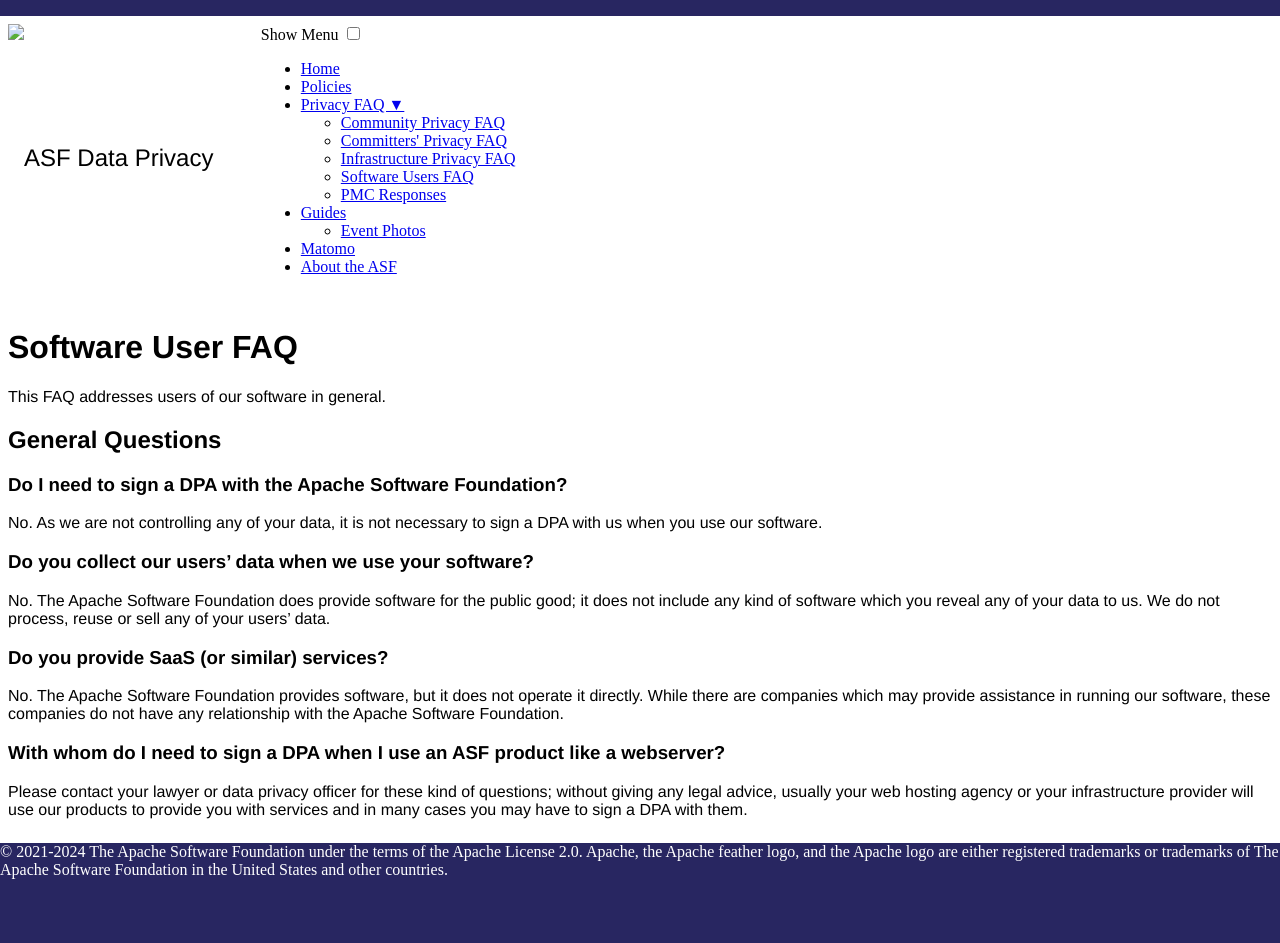
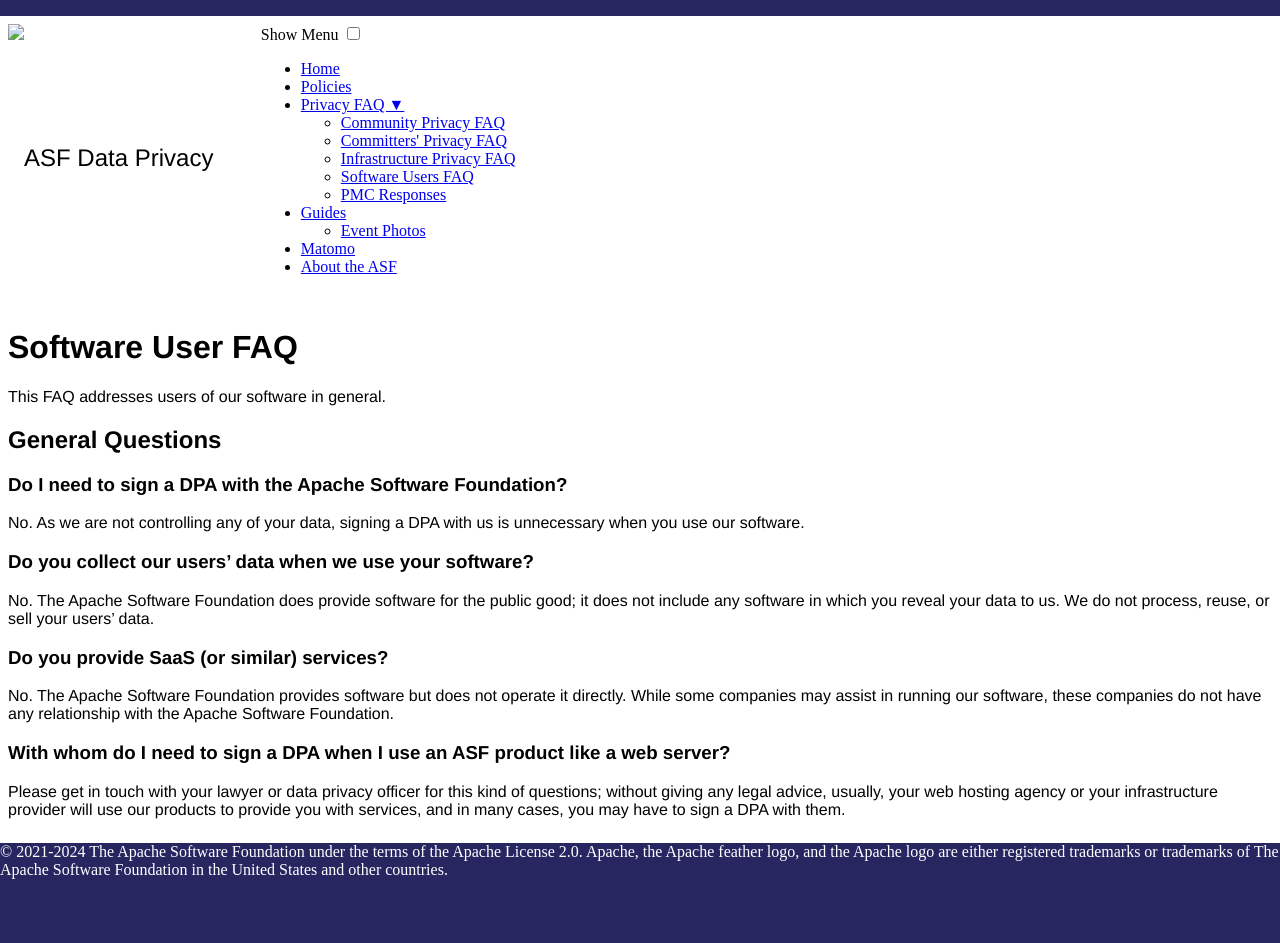
Before and after one commit to apache/privacy-website, a Jekyll site: the page output/faq/software-users.html, which Jekyll copies as it is, in a window 1280 px wide. Built offline with Jekyll 4.4.1, drawn with Linux system fonts in a browser that asks for light colours.

Commit message:
Automatic Site Publish by Buildbot

```diff
--- a/output/faq/software-users.html
+++ b/output/faq/software-users.html
@@ -51,27 +51,27 @@
 
 <h3 id="do-i-need-to-sign-a-dpa-with-the-apache-software-foundation">Do I need to sign a DPA with the Apache Software Foundation?</h3>
 
-<p>No. As we are not controlling any of your data, it is not necessary
-to sign a DPA with us when you use our software.</p>
+<p>No. As we are not controlling any of your data, signing a DPA with us is
+unnecessary when you use our software.</p>
 
 <h3 id="do-you-collect-our-users-data-when-we-use-your-software">Do you collect our users’ data when we use your software?</h3>
 
 <p>No. The Apache Software Foundation does provide software for the public good;
-it does not include any kind of software which you reveal any of your data to us.
-We do not process, reuse or sell any of your users’ data.</p>
+it does not include any software in which you reveal your data to us.
+We do not process, reuse, or sell your users’ data.</p>
 
 <h3 id="do-you-provide-saas-or-similar-services">Do you provide SaaS (or similar) services?</h3>
 
-<p>No. The Apache Software Foundation provides software, but it does not operate
-it directly. While there are companies which may provide assistance in running
-our software, these companies do not have any relationship with the Apache Software Foundation.</p>
+<p>No. The Apache Software Foundation provides software but does not operate it directly.
+While some companies may assist in running our software, these companies do not have
+any relationship with the Apache Software Foundation.</p>
 
-<h3 id="with-whom-do-i-need-to-sign-a-dpa-when-i-use-an-asf-product-like-a-webserver">With whom do I need to sign a DPA when I use an ASF product like a webserver?</h3>
+<h3 id="with-whom-do-i-need-to-sign-a-dpa-when-i-use-an-asf-product-like-a-web-server">With whom do I need to sign a DPA when I use an ASF product like a web server?</h3>
 
-<p>Please contact your lawyer or data privacy officer for these kind of questions;
-without giving any legal advice, usually your web hosting agency or
-your infrastructure provider will use our products to provide you with services
-and in many cases you may have to sign a DPA with them.</p>
+<p>Please get in touch with your lawyer or data privacy officer for this kind of questions;
+without giving any legal advice, usually, your web hosting agency or
+your infrastructure provider will use our products to provide you with services,
+and in many cases, you may have to sign a DPA with them.</p>
 
         </main>
         <footer>
--- a/output/feed.xml
+++ b/output/feed.xml
@@ -1,4 +1,4 @@
-<?xml version="1.0" encoding="utf-8"?><feed xmlns="http://www.w3.org/2005/Atom" ><generator uri="https://jekyllrb.com/" version="4.2.2">Jekyll</generator><link href="/feed.xml" rel="self" type="application/atom+xml" /><link href="/" rel="alternate" type="text/html" /><updated>2024-05-06T12:29:46+00:00</updated><id>/feed.xml</id><title type="html">Apache Software Foundation - Data Privacy</title><subtitle>Write an awesome description for your new site here. You can edit this line in _config.yml. It will appear in your document head meta (for Google search results) and in your feed.xml site description.</subtitle><entry><title type="html">Welcome to Jekyll!</title><link href="/jekyll/update/2021/03/05/welcome-to-jekyll.html" rel="alternate" type="text/html" title="Welcome to Jekyll!" /><published>2021-03-05T19:38:56+00:00</published><updated>2021-03-05T19:38:56+00:00</updated><id>/jekyll/update/2021/03/05/welcome-to-jekyll</id><content type="html" xml:base="/jekyll/update/2021/03/05/welcome-to-jekyll.html"><![CDATA[<p>You’ll find this post in your <code class="language-plaintext highlighter-rouge">_posts</code> directory. Go ahead and edit it and re-build the site to see your changes. You can rebuild the site in many different ways, but the most common way is to run <code class="language-plaintext highlighter-rouge">jekyll serve</code>, which launches a web server and auto-regenerates your site when a file is updated.</p>
+<?xml version="1.0" encoding="utf-8"?><feed xmlns="http://www.w3.org/2005/Atom" ><generator uri="https://jekyllrb.com/" version="4.2.2">Jekyll</generator><link href="/feed.xml" rel="self" type="application/atom+xml" /><link href="/" rel="alternate" type="text/html" /><updated>2024-06-04T21:28:08+00:00</updated><id>/feed.xml</id><title type="html">Apache Software Foundation - Data Privacy</title><subtitle>Write an awesome description for your new site here. You can edit this line in _config.yml. It will appear in your document head meta (for Google search results) and in your feed.xml site description.</subtitle><entry><title type="html">Welcome to Jekyll!</title><link href="/jekyll/update/2021/03/05/welcome-to-jekyll.html" rel="alternate" type="text/html" title="Welcome to Jekyll!" /><published>2021-03-05T19:38:56+00:00</published><updated>2021-03-05T19:38:56+00:00</updated><id>/jekyll/update/2021/03/05/welcome-to-jekyll</id><content type="html" xml:base="/jekyll/update/2021/03/05/welcome-to-jekyll.html"><![CDATA[<p>You’ll find this post in your <code class="language-plaintext highlighter-rouge">_posts</code> directory. Go ahead and edit it and re-build the site to see your changes. You can rebuild the site in many different ways, but the most common way is to run <code class="language-plaintext highlighter-rouge">jekyll serve</code>, which launches a web server and auto-regenerates your site when a file is updated.</p>
 
 <p>Jekyll requires blog post files to be named according to the following format:</p>
 
```
